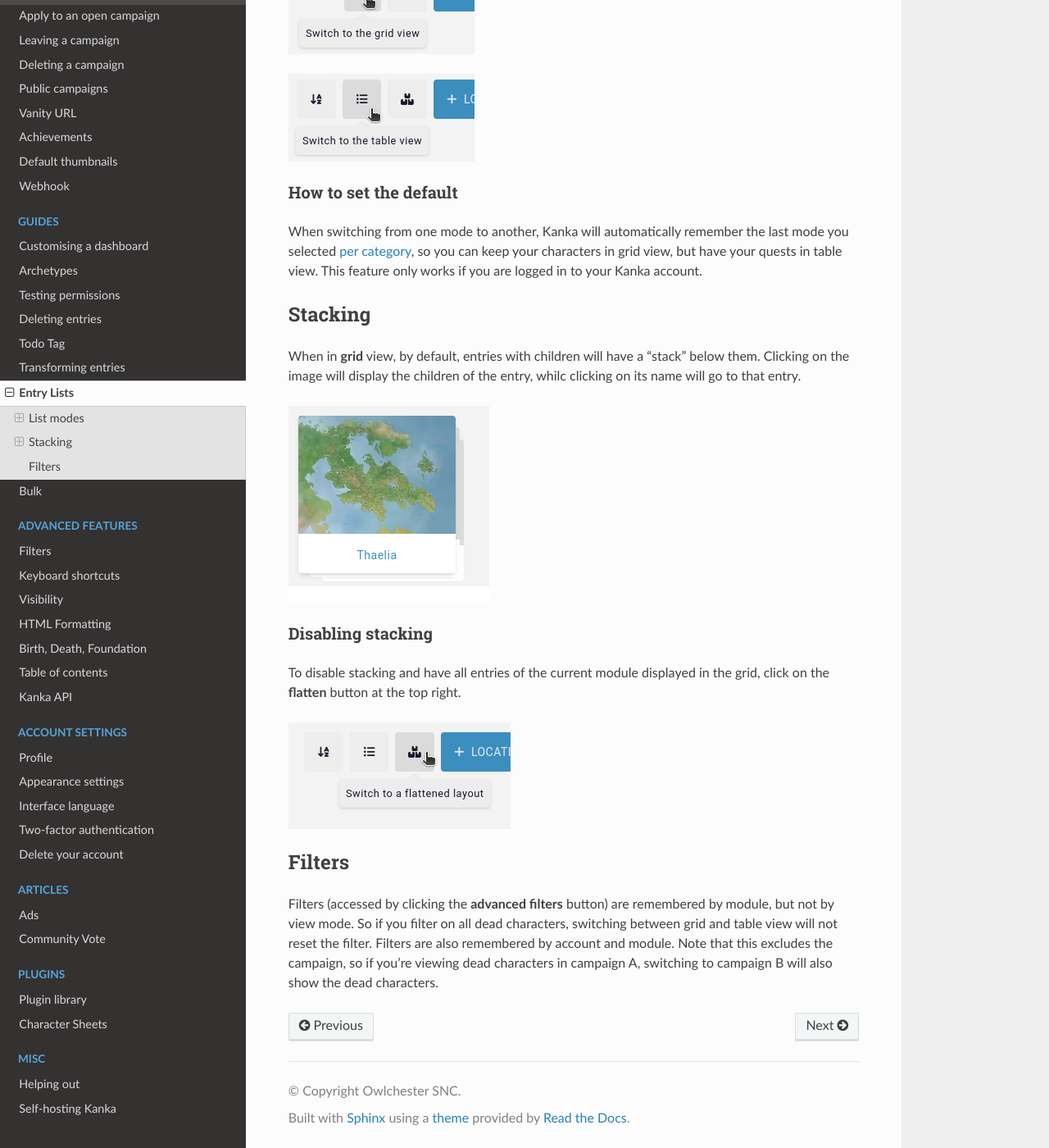
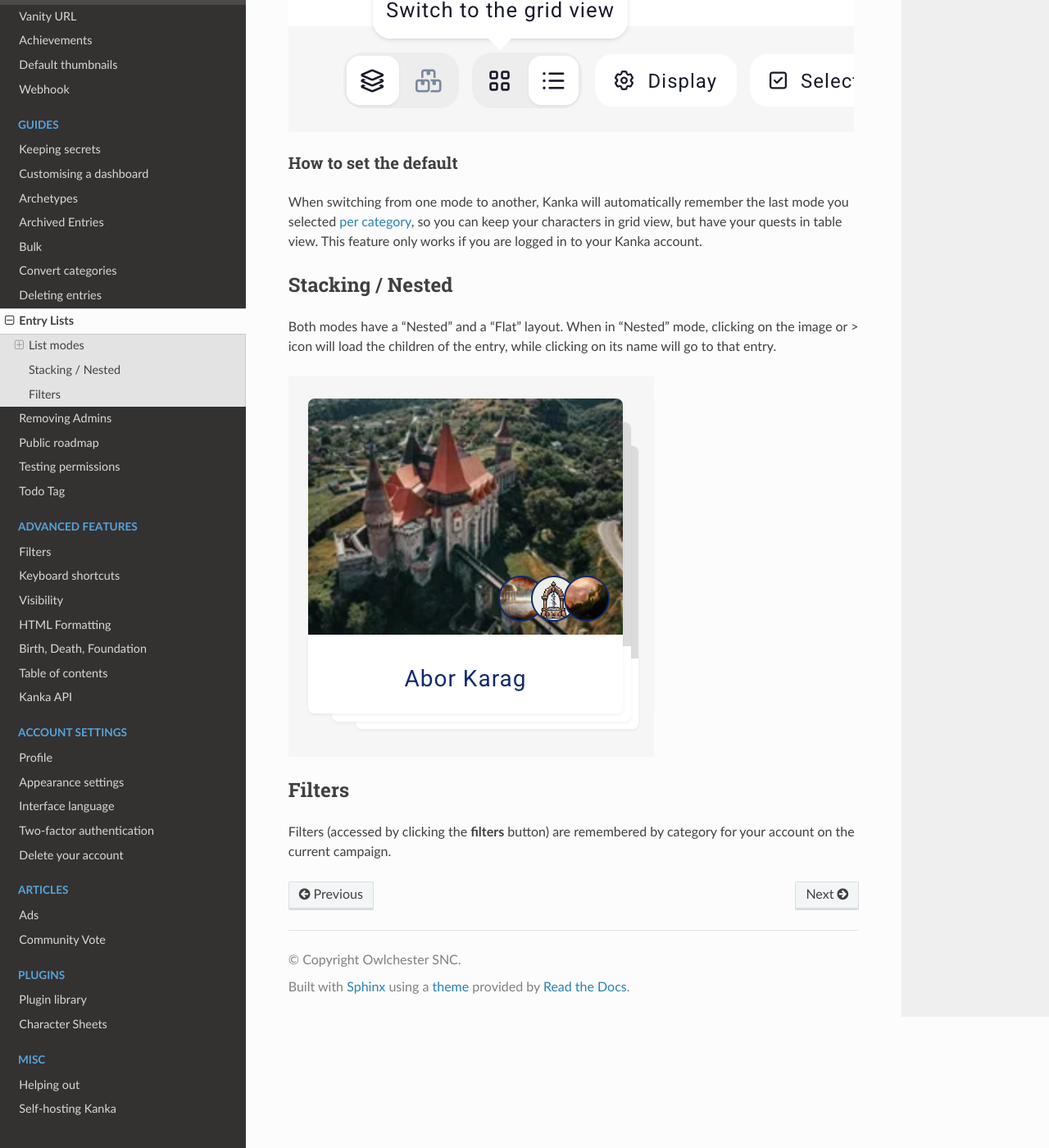
Before and after one commit to owlchester/kanka-docs, a Sphinx documentation site: the page built from docs/guides/lists.md, in a window 1280 px wide and 1400 px high, scrolled down 547 px. Shown: the whole window at 82% size. Built offline with Sphinx 7.4.7 and the Read the Docs theme 3.1.0, drawn with Linux system fonts in a browser that asks for light colours; pages that are not in the unit, such as notebooks, are missing from menus; some of the changed text lies outside the part shown.

Commit message:
add archiving and update some old docs due to new lists

```diff
--- a/docs/guides/lists.md
+++ b/docs/guides/lists.md
@@ -1,36 +1,28 @@
 # Entry Lists
 
-When looking at all the characters, locations, or other module of the campaign, we call this an "entry list". For example, a "character list".
+When looking at all the characters, locations, or other module of the campaign, we call this an "category list". For example, a "character list".
 
 ## List modes
 By default, entries are shown in a **grid** view with a focus on visuals.
 
-This is in contrast with the **table** view, which isn't visually pleasing but has more information and enables [bulk actions](/guides/bulk).
+This is in contrast with the **table** view, which isn't visually pleasing but has more information (which can be toggled on/off).
 
 ### Switching modes
 
 When viewing a list, of a different view mode is possible, a button will appear on the top right.
 
-![Switch to grid view](img/lists-grid.png)
-
-![Switch to table view](img/lists-table.png)
+![Toggle between grid and table view](img/lists-toggle.png)
 
 ###  How to set the default
 
 When switching from one mode to another, Kanka will automatically remember the last mode you selected [per category](/features/campaigns/categories), so you can keep your characters in grid view, but have your quests in table view. This feature only works if you are logged in to your Kanka account.
 
-## Stacking
+## Stacking / Nested
 
-When in **grid** view, by default, entries with children will have a "stack" below them. Clicking on the image will display the children of the entry, whilc clicking on its name will go to that entry.
+Both modes have a "Nested" and a "Flat" layout. When in "Nested" mode, clicking on the image or > icon will load the children of the entry, while clicking on its name will go to that entry.
 
 ![Entries with children](img/lists-stack.png)
 
-### Disabling stacking
-
-To disable stacking and have all entries of the current module displayed in the grid, click on the **flatten** button at the top right.
-
-![Flatten lists](img/lists-flatten.png)
-
 ## Filters
 
-Filters (accessed by clicking the **advanced filters** button) are remembered by module, but not by view mode. So if you filter on all dead characters, switching between grid and table view will not reset the filter. Filters are also remembered by account and module. Note that this excludes the campaign, so if you're viewing dead characters in campaign A, switching to campaign B will also show the dead characters.
+Filters (accessed by clicking the **filters** button) are remembered by category for your account on the current campaign.
```
Also changed, not shown: docs/guides/archives.md (added, +27 -0 lines), docs/guides/bulk.md (+2 -2 lines), docs/index.md (+8 -4 lines), docs/features/bragi.md (line endings or trailing spaces), docs/guides/img/bulk-menu.png, docs/guides/img/lists-flatten.png (deleted), docs/guides/img/lists-grid.png (deleted), docs/guides/img/lists-stack.png, docs/guides/img/lists-table.png (deleted), docs/guides/img/lists-toggle.png (added).
